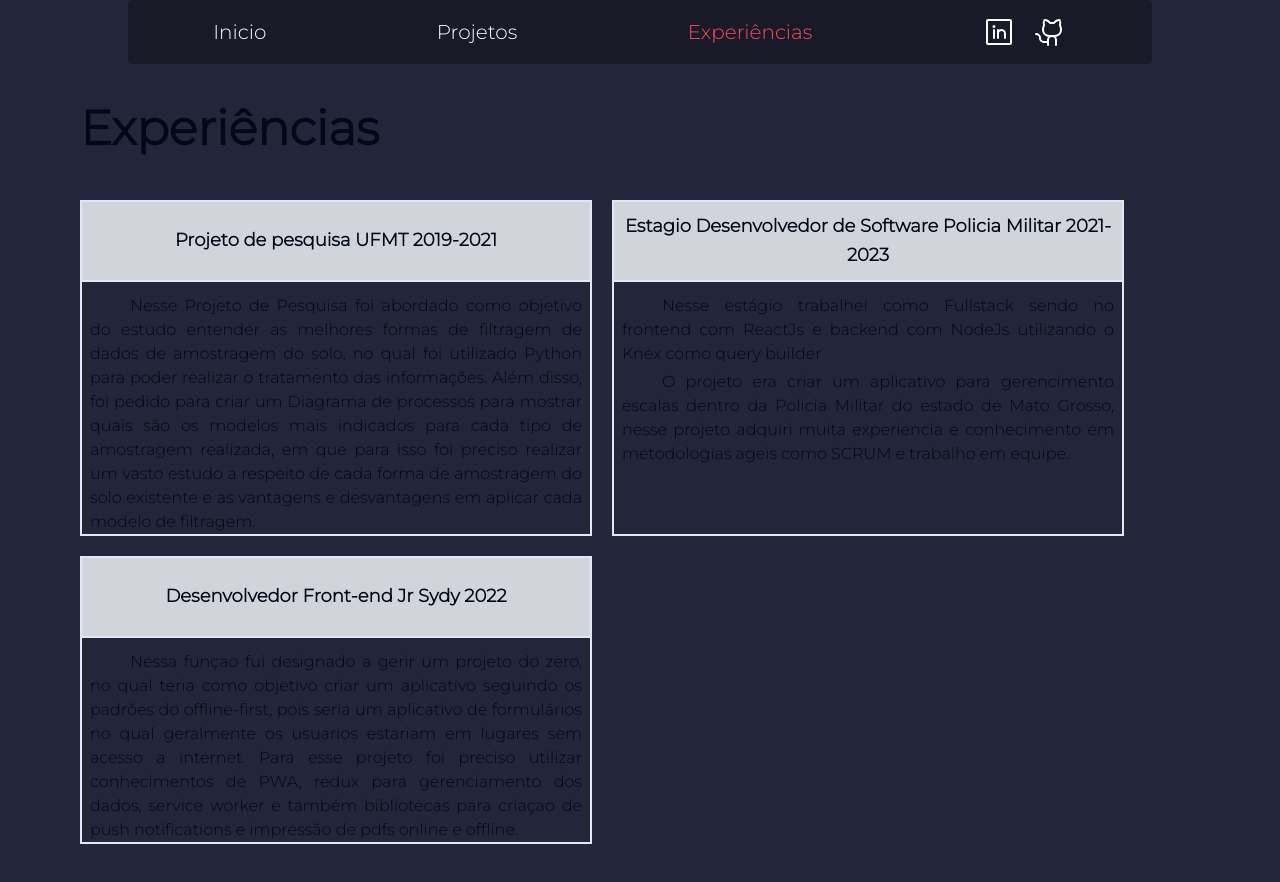
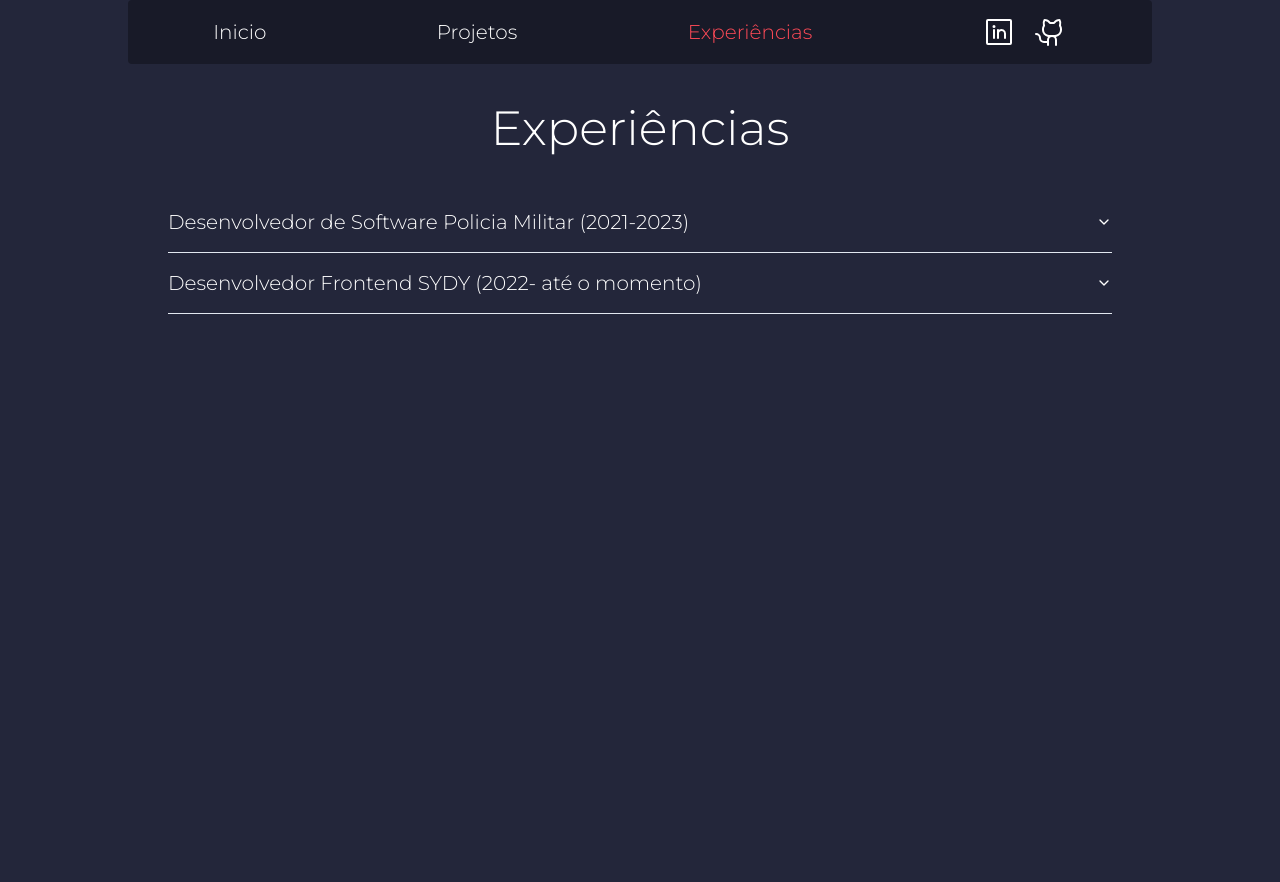
Before and after one commit to matheus-feijo/portfolio, a React (Create React App) app: page /experiencias in a window 1280 px wide. Both pictures are taken after a click on the button "Experiências". Shown: the top 882 px of the page. After the commit the page ends 800 px from the top, so only its background shows below. Built offline with nearby package versions, Linux system fonts and the light colour scheme.

Commit message:
feat/ aba experiencias

```diff
--- a/src/components-ui/ui/accordion.tsx
+++ b/src/components-ui/ui/accordion.tsx
@@ -26,7 +26,7 @@ const AccordionTrigger = React.forwardRef<
     <AccordionPrimitive.Trigger
       ref={ref}
       className={cn(
-        "flex flex-1 items-center justify-between py-4 font-medium transition-all hover:underline [&[data-state=open]>svg]:rotate-180",
+        "flex flex-1 items-center justify-between py-4 font-medium transition-all hover:text-[#FF4A57] [&[data-state=open]>svg]:rotate-180",
         className
       )}
       {...props}
--- a/src/components/AboutMe/index.tsx
+++ b/src/components/AboutMe/index.tsx
@@ -163,11 +163,11 @@ export function AboutMe() {
 
             <li className="text-white text-lg flex items-center gap-2 mobile:text-base">
               <Signpost size={32} />
-              Experiencia em Desenvolvimento Front-end: 3 ano(s)
+              Experiência em Desenvolvimento Front-end: 3 ano(s)
             </li>
             <li className="text-white text-lg flex items-center gap-2 mobile:text-base">
               <Signpost size={32} />
-              Experiencia em Desenvolvimento Back-end: 1 ano
+              Experiência em Desenvolvimento Back-end: 1 ano
             </li>
           </ol>
         </div>
--- a/src/components/Experience/index.tsx
+++ b/src/components/Experience/index.tsx
@@ -1,31 +1,87 @@
-import { CardExp } from "./CardExp";
+import { useState } from "react";
+import {
+  Accordion,
+  AccordionContent,
+  AccordionItem,
+  AccordionTrigger,
+} from "../../components-ui/ui/accordion";
 
 export function Experience() {
+  const [contentSelected, setContentSelected] = useState("");
+
   return (
     <>
-      <div className="p-10 mobile:p-5">
-        <h1 className="text-5xl mobile:text-2xl font-semibold pl-10">
-          Experiências
-        </h1>
+      <h1 className="text-white text-5xl text-center pt-10">Experiências</h1>
 
-        <div className="p-10  mt-2 flex flex-wrap gap-5">
-          <CardExp
-            title="Projeto de pesquisa UFMT 2019-2021"
-            description="Nesse Projeto de Pesquisa foi abordado como objetivo do estudo entender as melhores formas de filtragem de dados de amostragem do solo, no qual foi utilizado Python para poder realizar o tratamento das informações. Além disso, foi pedido para criar um Diagrama de processos para mostrar quais são os modelos mais indicados para cada tipo de amostragem realizada, em que para isso foi preciso realizar um vasto estudo a respeito de cada forma de amostragem do solo existente e as vantagens e desvantagens em aplicar cada modelo de filtragem."
-          />
+      <div className="flex justify-center items-center">
+        <Accordion type="single" collapsible className="p-10 w-4/5 ">
+          <AccordionItem
+            value="item-1"
+            onClick={() => {
+              if (contentSelected === "item-1") {
+                setContentSelected("");
+                return;
+              }
 
-          <CardExp
-            title="Estagio Desenvolvedor de Software Policia Militar 2021-2023"
-            description={
-              "Nesse estágio trabalhei como Fullstack sendo no frontend com ReactJs e backend com NodeJs utilizando o Knex como query builder\n O projeto era criar um aplicativo para gerencimento escalas dentro da Policia Militar do estado de Mato Grosso, nesse projeto adquiri muita experiencia e conhecimento em metodologias ageis como SCRUM e trabalho em equipe."
-            }
-          />
+              setContentSelected("item-1");
+            }}
+          >
+            <AccordionTrigger
+              className={` ${
+                contentSelected === "item-1" ? "text-[#FF4A57]" : "text-white"
+              } text-xl mobile:text-lg`}
+            >
+              Desenvolvedor de Software Policia Militar (2021-2023)
+            </AccordionTrigger>
+            <AccordionContent className="text-white text-lg text-justify mobile:text-base mobile:text-center">
+              Nesse estágio foi desenvolvido um aplicativo web no qual foi
+              utilizado no frontend o ReactJs juntamente com bibliotecas como
+              materialUi, styled-components, etc, vale ressaltar que foi
+              utilizado para gerenciamento de estados o ContextAPI porém quando
+              o projeto atingiu um tamanho consideravelmente grande foi alterado
+              para o Zustand. Para o backend foi utilizado o NodeJs com o ORM
+              knex para facilitar as interações com o banco de dados. Esse
+              aplicativo já se encontra em produção
+            </AccordionContent>
+          </AccordionItem>
 
-          <CardExp
-            title="Desenvolvedor Front-end Jr Sydy 2022"
-            description={`Nessa funçao fui designado a gerir um projeto do zero, no qual teria como objetivo criar um aplicativo seguindo os padrões do offline-first, pois seria um aplicativo de formulários no qual geralmente os usuarios estariam em lugares sem acesso a internet. Para esse projeto foi preciso utilizar conhecimentos de PWA, redux para gerenciamento dos dados, service worker e também bibliotecas para criaçao de push notifications e impressão de pdfs online e offline.`}
-          />
-        </div>
+          <AccordionItem
+            value="item-2"
+            onClick={() => {
+              if (contentSelected === "item-2") {
+                setContentSelected("");
+                return;
+              }
+
+              setContentSelected("item-2");
+            }}
+          >
+            <AccordionTrigger
+              className={` ${
+                contentSelected === "item-2" ? "text-[#FF4A57]" : "text-white"
+              } text-xl mobile:text-lg`}
+            >
+              Desenvolvedor Frontend SYDY (2022- até o momento)
+            </AccordionTrigger>
+            <AccordionContent className="text-white text-lg text-justify mobile:text-base mobile:text-center ">
+              Na Sydy participei de 2 projetos todos eles PWAs utilizando
+              ReactJs com Typescript utilizando Redux para gerenciamento de
+              estado global, Sendo o primeiro projeto um web app para
+              fiscalizações de propriedades no interior do Estado (Mato Grosso).
+              Porém eles tinham um problema que a maioria dessas localidades não
+              possuiam internet, então queriam um aplicativo com funcionamento
+              offline-first, no qual fui responsavel por escoher as ferramentas
+              utilizadas bem como desenvolver as funcionalidades requisitadas
+              dentro de cada sprint.
+              <br /> No Segundo projeto, era similar ao anterior, sendo uma PWA
+              porém para fiscalização de transito de veiculos agricolas. Nesse
+              houve uma maior complexidade quanto a dinamismo do formulario,
+              pois no levantamento de requisitos possuia diversos fluxos a serem
+              seguidos, no qual eram muito desgastantes de se fazer, então a
+              maior dificuldade foi planejar esse dinamismo.
+            </AccordionContent>
+          </AccordionItem>
+        </Accordion>
       </div>
     </>
   );
```
